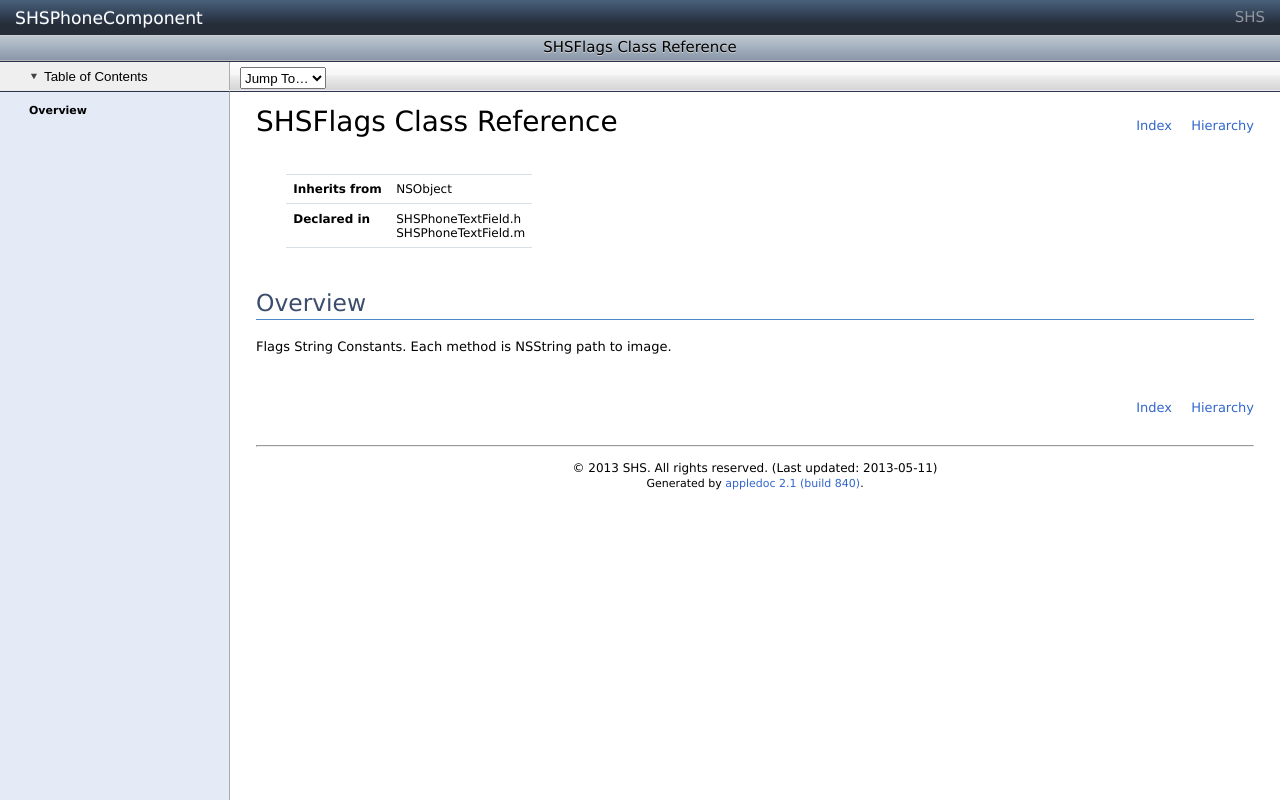
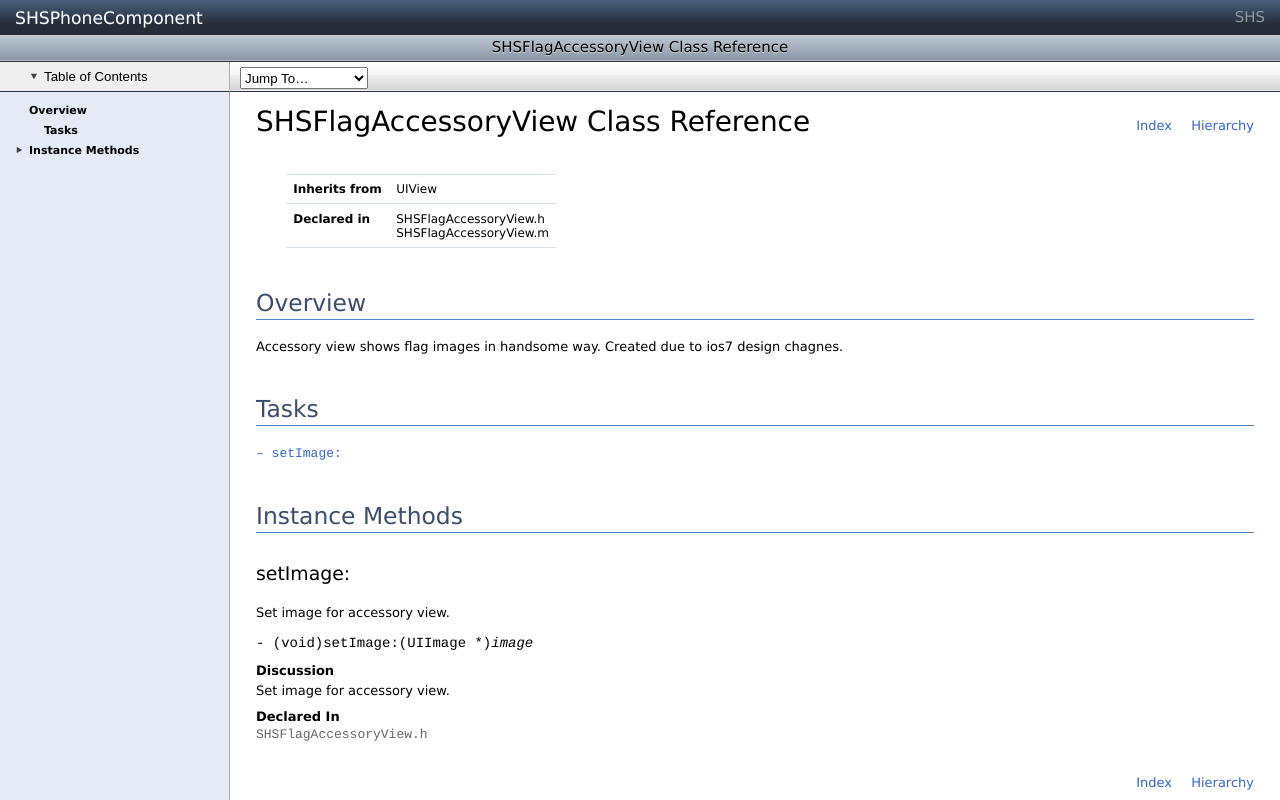
Before and after one commit to Serheo/SHSPhoneComponent, a plain HTML site: page Classes/SHSFlagAccessoryView.html in a window 1280 px wide. Drawn offline with Linux system fonts and the light colour scheme.

Commit message:
docs updated. screenshots updated.

```diff
--- a/Classes/SHSFlags.html
+++ b/Classes/SHSFlagAccessoryView.html
@@ -2,7 +2,7 @@
 <html>
 	<head>
 		<meta http-equiv="Content-Type" content="html/html; charset=utf-8" />
-		<title>SHSFlags Class Reference</title>
+		<title>SHSFlagAccessoryView Class Reference</title>
 		<meta id="xcode-display" name="xcode-display" content="render"/>
 		<link rel="stylesheet" type="text/css" href="../css/styles.css" media="all" />
 		<link rel="stylesheet" type="text/css" media="print" href="../css/stylesPrint.css" />
@@ -16,7 +16,7 @@
 			</div>
 
 			<div id="title" role="banner">
-				<h1 class="hideInXcode">SHSFlags Class Reference</h1>
+				<h1 class="hideInXcode">SHSFlagAccessoryView Class Reference</h1>
 			</div>
 			<ul id="headerButtons" role="toolbar">
 				<li id="toc_button">
@@ -31,12 +31,19 @@
 
 
 
+	<option value="tasks">Tasks</option>
 
 
 
 
 
 
+
+
+
+	<option value="instance_methods">Instance Methods</option>
+
+	<option value="//api/name/setImage:">&nbsp;&nbsp;&nbsp;&nbsp;- setImage:</option>
 
 
 
@@ -52,6 +59,9 @@
 
 
 
+<li role="treeitem" id="task_treeitem"><span class="nodisclosure"></span><span class="sectionName"><a href="#tasks">Tasks</a></span><ul>
+
+</ul></li>
 
 
 
@@ -61,11 +71,18 @@
 
 
 
+<li role="treeitem" class="children"><span class="disclosure"></span><span class="sectionName"><a href="#instance_methods">Instance Methods</a></span><ul>
+
+	<li><span class="nodisclosure"></span><span class="sectionName"><a href="#//api/name/setImage:">setImage:</a></span></li>
+
+</ul></li>
+
+
 			</ul>
 		</nav>
 		<article>
 			<div id="contents" class="isShowingTOC" role="main">
-				<a title="SHSFlags Class Reference" name="top"></a>
+				<a title="SHSFlagAccessoryView Class Reference" name="top"></a>
 				<div class="main-navigation navigation-top">
 					<ul>
 	<li><a href="../index.html">Index</a></li>
@@ -74,7 +91,7 @@
 				</div>
 				<div id="header">
 					<div class="section-header">
-						<h1 class="title title-header">SHSFlags Class Reference</h1>
+						<h1 class="title title-header">SHSFlagAccessoryView Class Reference</h1>
 					</div>
 				</div>
 				<div id="container">
@@ -82,10 +99,10 @@
 					<div class="section section-specification"><table cellspacing="0"><tbody>
 						<tr>
 	<td class="specification-title">Inherits from</td>
-	<td class="specification-value">NSObject</td>
+	<td class="specification-value">UIView</td>
 </tr><tr>
 	<td class="specification-title">Declared in</td>
-	<td class="specification-value">SHSPhoneTextField.h<br />SHSPhoneTextField.m</td>
+	<td class="specification-value">SHSFlagAccessoryView.h<br />SHSFlagAccessoryView.m</td>
 </tr>
 						</tbody></table></div>
 
@@ -95,7 +112,33 @@
 					<div class="section section-overview">
 						<a title="Overview" name="overview"></a>
 						<h2 class="subtitle subtitle-overview">Overview</h2>
-						<p>Flags String Constants. Each method is NSString path to image.</p>
+						<p>Accessory view shows flag images in handsome way.
+Created due to ios7 design chagnes.</p>
+					</div>
+
+
+
+
+
+					<div class="section section-tasks">
+						<a title="Tasks" name="tasks"></a>
+						<h2 class="subtitle subtitle-tasks">Tasks</h2>
+
+
+
+
+
+						<ul class="task-list">
+							<li>
+	<span class="tooltip">
+		<code><a href="#//api/name/setImage:">&ndash;&nbsp;setImage:</a></code>
+		<span class="tooltip"><p>Set image for accessory view.</p></span>
+	</span>
+
+
+</li>
+						</ul>
+
 					</div>
 
 
@@ -106,9 +149,52 @@
 
 
 
+					<div class="section section-methods">
+						<a title="Instance Methods" name="instance_methods"></a>
+						<h2 class="subtitle subtitle-methods">Instance Methods</h2>
+
+						<div class="section-method">
+	<a name="//api/name/setImage:" title="setImage:"></a>
+	<h3 class="subsubtitle method-title">setImage:</h3>
 
 
 
+	<div class="method-subsection brief-description">
+		<p>Set image for accessory view.</p>
+	</div>
+
+
+
+	<div class="method-subsection method-declaration"><code>- (void)setImage:(UIImage *)<em>image</em></code></div>
+
+
+
+
+
+
+
+
+
+	<div class="method-subsection discussion-section">
+		<h4 class="method-subtitle">Discussion</h4>
+		<p>Set image for accessory view.</p>
+	</div>
+
+
+
+
+
+
+
+	<div class="method-subsection declared-in-section">
+		<h4 class="method-subtitle">Declared In</h4>
+		<code class="declared-in-ref">SHSFlagAccessoryView.h</code><br />
+	</div>
+
+
+</div>
+
+					</div>
 
 
 				</div>
@@ -121,7 +207,7 @@
 				<div id="footer">
 					<hr />
 					<div class="footer-copyright">
-						<p><span class="copyright">&copy; 2013 SHS. All rights reserved. (Last updated: 2013-05-11)</span><br />
+						<p><span class="copyright">&copy; 2013 SHS. All rights reserved. (Last updated: 2013-07-14)</span><br />
 
 						<span class="generator">Generated by <a href="http://appledoc.gentlebytes.com">appledoc 2.1 (build 840)</a>.</span></p>
 
```
Also changed, not shown: Classes/SHSPhoneLogic.html (+1 -1 lines), Classes/SHSPhoneNumberFormatter.html (+1 -1 lines), Classes/SHSPhoneTextField.html (+1 -1 lines), hierarchy.html (+9 -1 lines), index.html (+3 -1 lines), readme/r1.jpg, readme/r10.jpg (added).
